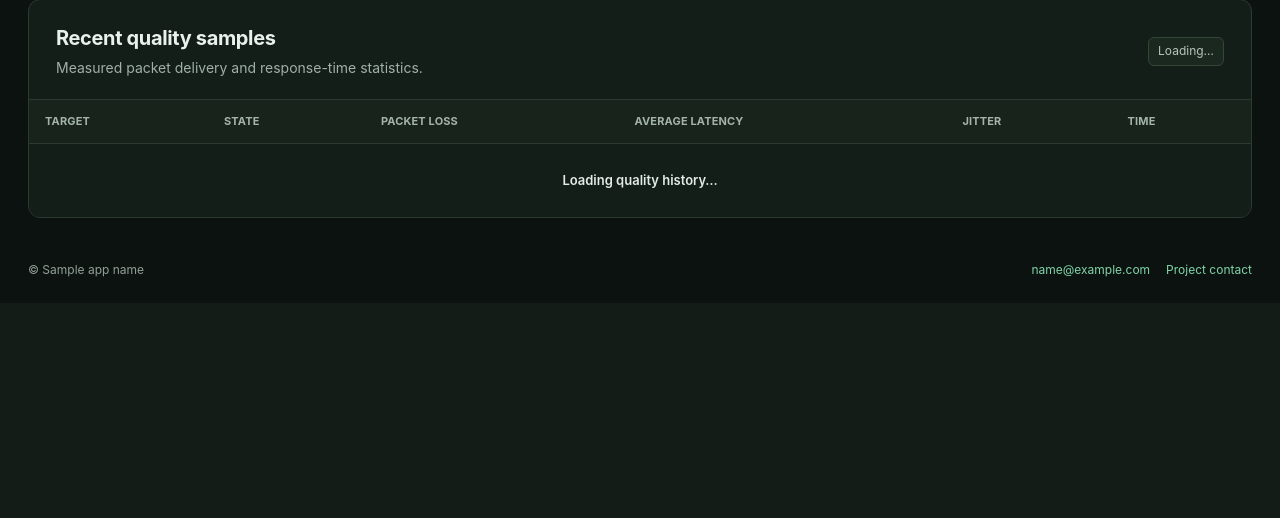
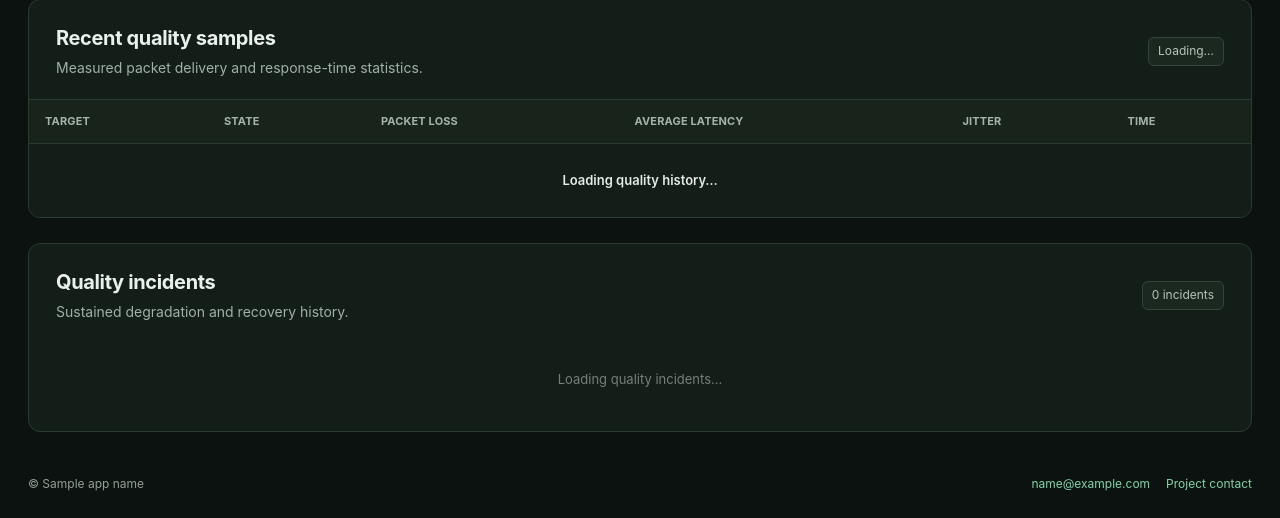
Before and after one commit to Ezra2121-et/ethionet-pulse, a FastAPI app: template app/templates/dashboard_quality.html in a window 1280 px wide. Shown: the part 511-1029 px from the top of the page. Before the commit the page ends 788 px from the top, so only its background shows below. Run offline with FastAPI, Linux system fonts and the light colour scheme; the template is opened without the code that fills it: most values are stand-ins (such as "Sample title", 1, 10 or a date in 2020).

Commit message:
Keep incident history available on monitoring feature pages

```diff
--- a/app/templates/dashboard_quality.html
+++ b/app/templates/dashboard_quality.html
@@ -19,4 +19,13 @@
     <tbody id="quality-history-list"><tr><td colspan="6" class="loading-row">Loading quality history…</td></tr></tbody>
   </table></div>
 </section>
+
+<section class="panel section-gap">
+  <div class="panel-heading">
+    <div><h2>Quality incidents</h2><p class="panel-subtitle">Sustained degradation and recovery history.</p></div>
+    <span class="count-label" id="quality-incident-count">0 incidents</span>
+  </div>
+  <div class="service-outage-list" id="quality-incident-list"><div class="loading-row">Loading quality incidents…</div></div>
+</section>
+
 {% endblock %}
```
